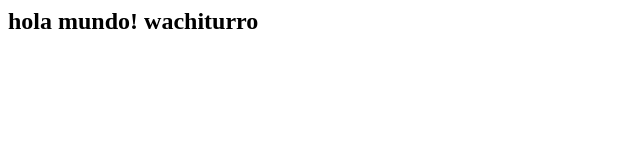
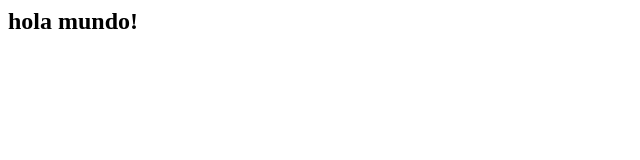
Before and after one commit to febef/febef.github.io, a plain HTML site: page index.html in a window 1280 px wide. Shown: the whole page, without its empty margins (0-640 px from the left). Drawn offline with Linux system fonts and the light colour scheme.

Commit message:
Update index.html

```diff
--- a/index.html
+++ b/index.html
@@ -3,6 +3,6 @@
 <title>hola</title>
 </head>
 <body>
-<h2> hola mundo! wachiturro  </h2>
+<h2> hola mundo!</h2>
 </body>
 <html>
```
